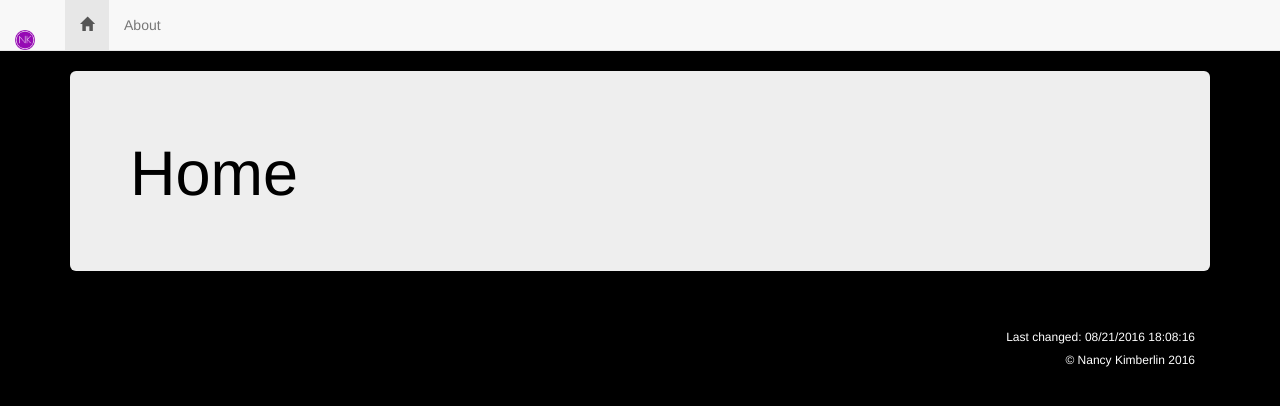
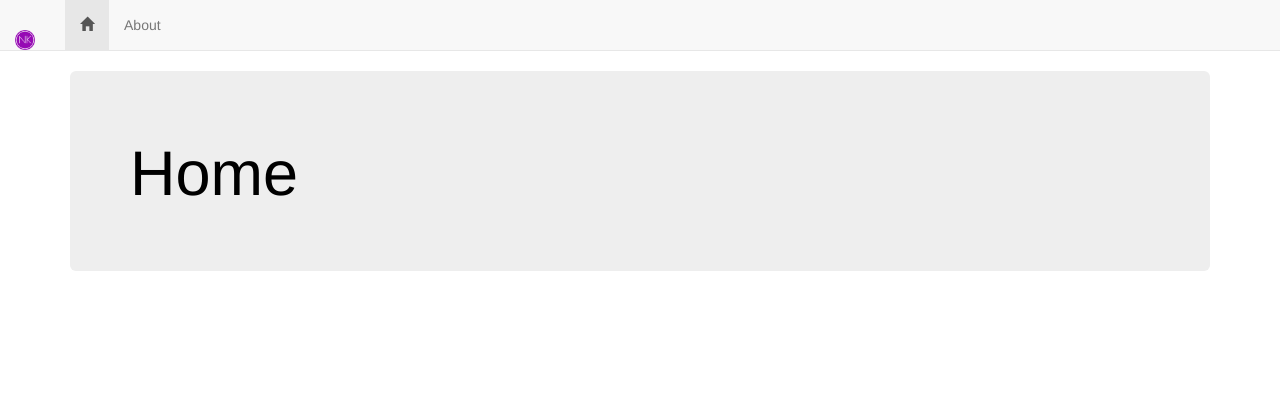
Before and after one commit to nkimberlin/nkimberlin.github.io, a plain HTML site: page index.html in a window 1280 px wide. Drawn offline with nearby package versions, Linux system fonts and the light colour scheme; some icons are missing.

Commit message:
Removed temp. background

```diff
--- a/index.html
+++ b/index.html
@@ -7,15 +7,9 @@
 		<link rel="stylesheet" href="https://maxcdn.bootstrapcdn.com/bootstrap/3.3.7/css/bootstrap.min.css">
 		<link href="https://file.myfontastic.com/n6vo44Re5QaWo8oCKShBs7/icons.css" rel="stylesheet">
     <link href='https://fonts.googleapis.com/css?family=Roboto' rel='stylesheet' type='text/css'>
-    <link  rel="stylesheet" ref="style.css">
+    <link rel="stylesheet" ref="style.css">
 		<script src="https://ajax.googleapis.com/ajax/libs/jquery/1.11.3/jquery.min.js"></script>
 		<script src="https://maxcdn.bootstrapcdn.com/bootstrap/3.3.7/js/bootstrap.min.js"></script>
-		<style>
-			body	{
-				background-color: #000000;
-				color: #ffffff;
-			}
-		</style>
 	</head>
 	<body>
 		<!-- Start Bootswatch Navbar -->
```
Also changed, not shown: johncena.jpg (deleted).
